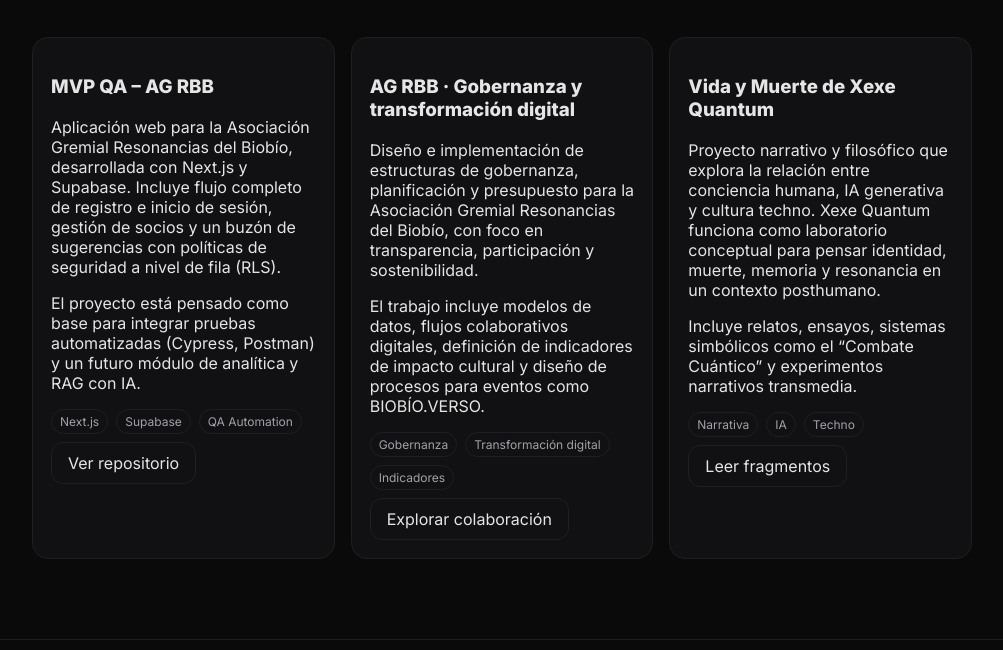
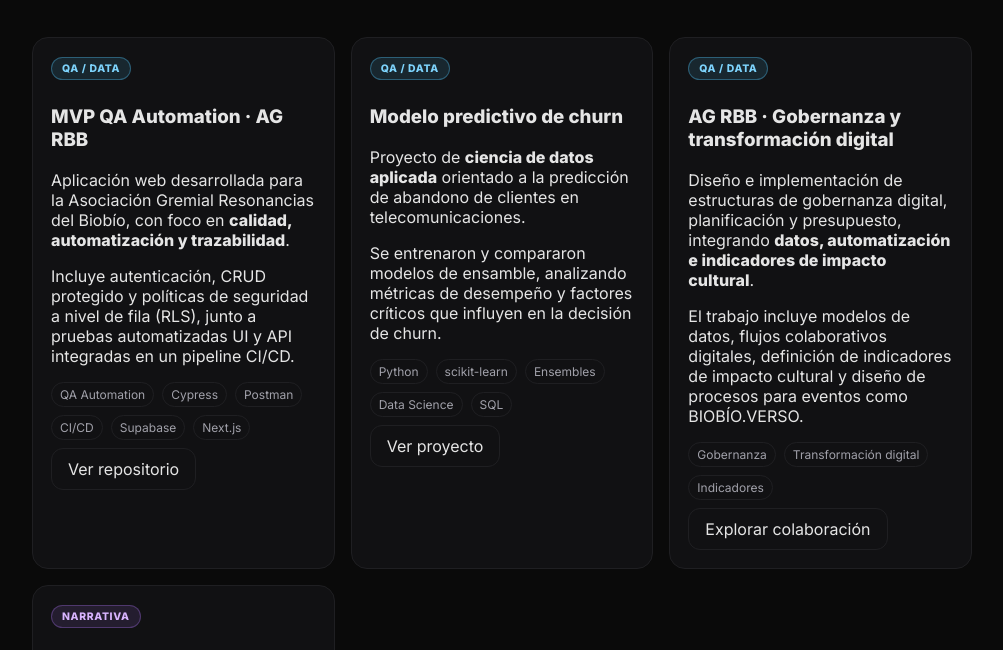
Before and after one commit to sergiodelgado/sergio-site, a website: page projects.html in a window 1280 px wide. Shown: the part 128-778 px from the top of the page, without its empty margins (138-1141 px from the left). Drawn offline with Linux system fonts and the light colour scheme.

Commit message:
feat(projects): add technical badges and improve visual hierarchy

```diff
--- a/projects.html
+++ b/projects.html
@@ -26,30 +26,64 @@
     <h1>Proyectos</h1>
 
     <div class="grid">
+
       <article class="card">
-        <h3>MVP QA – AG RBB</h3>
+        <span class="badge badge-tech">QA / DATA</span>
+        <h3>MVP QA Automation · AG RBB</h3>
         <p>
-          Aplicación web para la Asociación Gremial Resonancias del Biobío, desarrollada con Next.js y Supabase.
-          Incluye flujo completo de registro e inicio de sesión, gestión de socios y un buzón de sugerencias con
-          políticas de seguridad a nivel de fila (RLS).
+          Aplicación web desarrollada para la Asociación Gremial Resonancias del Biobío,
+          con foco en <strong>calidad, automatización y trazabilidad</strong>.
         </p>
         <p>
-          El proyecto está pensado como base para integrar pruebas automatizadas (Cypress, Postman) y un futuro
-          módulo de analítica y RAG con IA.
+          Incluye autenticación, CRUD protegido y políticas de seguridad a nivel de fila (RLS),
+          junto a pruebas automatizadas UI y API integradas en un pipeline CI/CD.
         </p>
         <div class="tags">
-          <span>Next.js</span><span>Supabase</span><span>QA Automation</span>
+          <span>QA Automation</span>
+          <span>Cypress</span>
+          <span>Postman</span>
+          <span>CI/CD</span>
+          <span>Supabase</span>
+          <span>Next.js</span>
         </div>
         <div class="actions">
-          <a class="btn" href="https://github.com/sergiodelgado/mvp-qa-ag-rbb" target="_blank" rel="noopener noreferrer">Ver repositorio</a>
+          <a class="btn" href="https://github.com/sergiodelgado/mvp-qa-ag-rbb" target="_blank" rel="noopener noreferrer">
+            Ver repositorio
+          </a>
         </div>
       </article>
 
       <article class="card">
+        <span class="badge badge-tech">QA / DATA</span>
+        <h3>Modelo predictivo de churn</h3>
+        <p>
+          Proyecto de <strong>ciencia de datos aplicada</strong> orientado a la predicción de
+          abandono de clientes en telecomunicaciones.
+        </p>
+        <p>
+          Se entrenaron y compararon modelos de ensamble, analizando métricas de desempeño
+          y factores críticos que influyen en la decisión de churn.
+        </p>
+        <div class="tags">
+          <span>Python</span>
+          <span>scikit-learn</span>
+          <span>Ensembles</span>
+          <span>Data Science</span>
+          <span>SQL</span>
+        </div>
+        <div class="actions">
+          <a class="btn" href="https://github.com/sergiodelgado/ml-ensambles-desafio-1" target="_blank" rel="noopener noreferrer">
+            Ver proyecto
+          </a>
+        </div>
+      </article>
+
+      <article class="card">
+        <span class="badge badge-tech">QA / DATA</span>
         <h3>AG RBB · Gobernanza y transformación digital</h3>
         <p>
-          Diseño e implementación de estructuras de gobernanza, planificación y presupuesto para la Asociación
-          Gremial Resonancias del Biobío, con foco en transparencia, participación y sostenibilidad.
+          Diseño e implementación de estructuras de gobernanza digital, planificación y presupuesto,
+          integrando <strong>datos, automatización e indicadores de impacto cultural</strong>.
         </p>
         <p>
           El trabajo incluye modelos de datos, flujos colaborativos digitales, definición de indicadores de impacto
@@ -64,6 +98,7 @@
       </article>
 
       <article class="card">
+        <span class="badge badge-narrative">NARRATIVA</span>
         <h3>Vida y Muerte de Xexe Quantum</h3>
         <p>
           Proyecto narrativo y filosófico que explora la relación entre conciencia humana, IA generativa y cultura
--- a/styles.css
+++ b/styles.css
@@ -32,6 +32,32 @@ html, body { margin: 0; padding: 0; font-family: 'Inter', system-ui, -apple-syst
 .grid { display: grid; grid-template-columns: repeat(auto-fit, minmax(240px, 1fr)); gap: 16px; margin: 40px 0 80px; }
 .card { background: var(--card); border: 1px solid var(--line); border-radius: 16px; padding: 18px; }
 
+/* === Project badges (Tech / Narrative) === */
+.badge {
+  display: inline-block;
+  margin-bottom: 6px;
+  padding: 4px 10px;
+  font-size: 0.65rem;
+  font-weight: 700;
+  letter-spacing: 0.06em;
+  text-transform: uppercase;
+  border-radius: 999px;
+}
+
+/* Proyectos técnicos: QA / Data / DevOps */
+.badge-tech {
+  background: rgba(80, 200, 255, 0.12);
+  color: #7dd3fc;
+  border: 1px solid rgba(80, 200, 255, 0.35);
+}
+
+/* Proyectos narrativos / creativos */
+.badge-narrative {
+  background: rgba(180, 120, 255, 0.12);
+  color: #d8b4fe;
+  border: 1px solid rgba(180, 120, 255, 0.3);
+}
+
 .prose h1, .prose h2 { margin-top: 28px; }
 .prose p, .prose li { color: var(--fg); }
 .muted { color: var(--muted); font-size: 0.9rem; }
```
